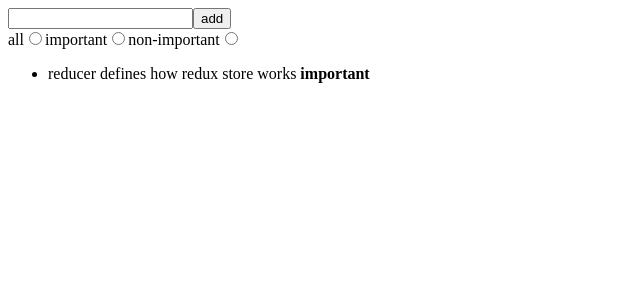
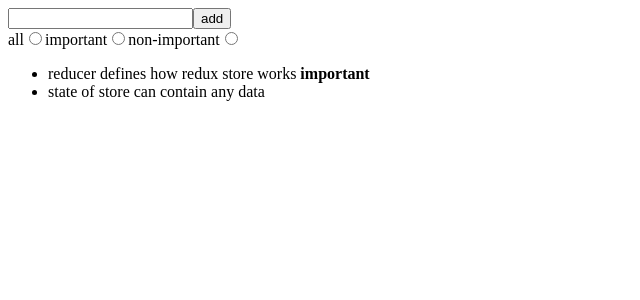
Before and after one commit to alexanderbkl/react-redux, a React (Create React App) app: page / in a window 1280 px wide. Shown: the top 300 px of the page, without its empty margins (0-640 px from the left). Built offline with nearby package versions, Linux system fonts and the light colour scheme.

Commit message:
6c Many reducers, redux toolkit

```diff
--- a/src/index.js
+++ b/src/index.js
@@ -1,30 +1,25 @@
 import React from 'react'
 import ReactDOM from 'react-dom/client'
 
-import { createStore, combineReducers } from 'redux'
+import { configureStore } from '@reduxjs/toolkit'
 import { Provider } from 'react-redux'
 
 import App from './App'
 import noteReducer from './reducers/noteReducer'
 import filterReducer from './reducers/filterReducer'
 
-import { createNote } from './reducers/noteReducer'
-import { filterChange } from './reducers/filterReducer'
 
 
 
-const reducer = combineReducers({
-  notes: noteReducer,
-  filter: filterReducer
+const store = configureStore({
+  reducer: {
+    notes: noteReducer,
+    filter: filterReducer
+  }
 })
 
-const store = createStore(reducer)
+console.log(store.getState())
 
-store.subscribe(() => {
-  console.log(store.getState())
-})
-store.dispatch(filterChange('IMPORTANT'))
-store.dispatch(createNote('combineReducers forms one reducer from many simple reducers'))
 
 ReactDOM.createRoot(document.getElementById('root')).render(
   <Provider store={store}>
--- a/src/reducers/noteReducer.js
+++ b/src/reducers/noteReducer.js
@@ -1,5 +1,7 @@
-const initialState = {
-  notes: [
+import { createSlice } from '@reduxjs/toolkit'
+
+
+const initialState = [
     {
       content: 'reducer defines how redux store works',
       important: true,
@@ -9,48 +11,39 @@ const initialState = {
       content: 'state of store can contain any data',
       important: false,
       id: 2,
-  }],
-  filter: 'IMPORTANT'
-}
+    },
+]
 
-const noteReducer = (state = initialState.notes, action) => {
-  switch(action.type) {
-    case 'NEW_NOTE':
-      return [...state, action.payload]
-    case 'TOGGLE_IMPORTANCE':
-      const id = action.payload.id
+
+const generateId = () =>
+  Number((Math.random() * 1000000).toFixed(0))
+
+
+const noteSlice = createSlice({
+  name: 'notes',
+  initialState,
+  reducers: {
+    createNote(state, action) {
+      const content = action.payload
+      state.push({
+        content,
+        important: false,
+        id: generateId(),
+      })
+    },
+    toggleImportanceOf(state, action) {
+      const id = action.payload
       const noteToChange = state.find(n => n.id === id)
       const changedNote = {
         ...noteToChange,
         important: !noteToChange.important
       }
       return state.map(note =>
-        note.id !== id ? note : changedNote
-      )
-    default:
-      return state
+        note.id !== id ? note : changedNote)
     }
-  }
+  },
+})
 
-const generateId = () =>
-  Number((Math.random() * 1000000).toFixed(0))
 
-export const createNote = (content) => {
-  return {
-    type: 'NEW_NOTE',
-    payload: {
-      content,
-      important: false,
-      id: generateId()
-    }
-  }
-}
-
-export const toggleImportanceOf = (id) => {
-  return {
-    type: 'TOGGLE_IMPORTANCE',
-    payload: { id }
-  }
-}
-
-export default noteReducer
+export const { createNote, toggleImportanceOf } = noteSlice.actions
+export default noteSlice.reducer
```
Also changed, not shown: package.json (+1 -7 lines), 2 other files (tests, documents, lock files or other folders). Lines whose indentation alone changed are shown as unchanged.
